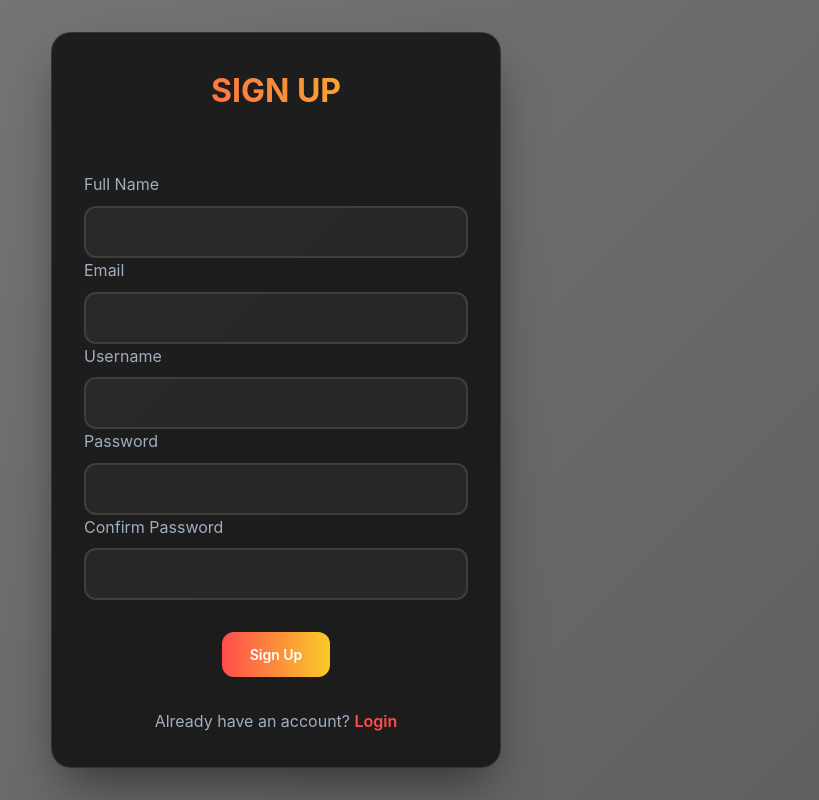
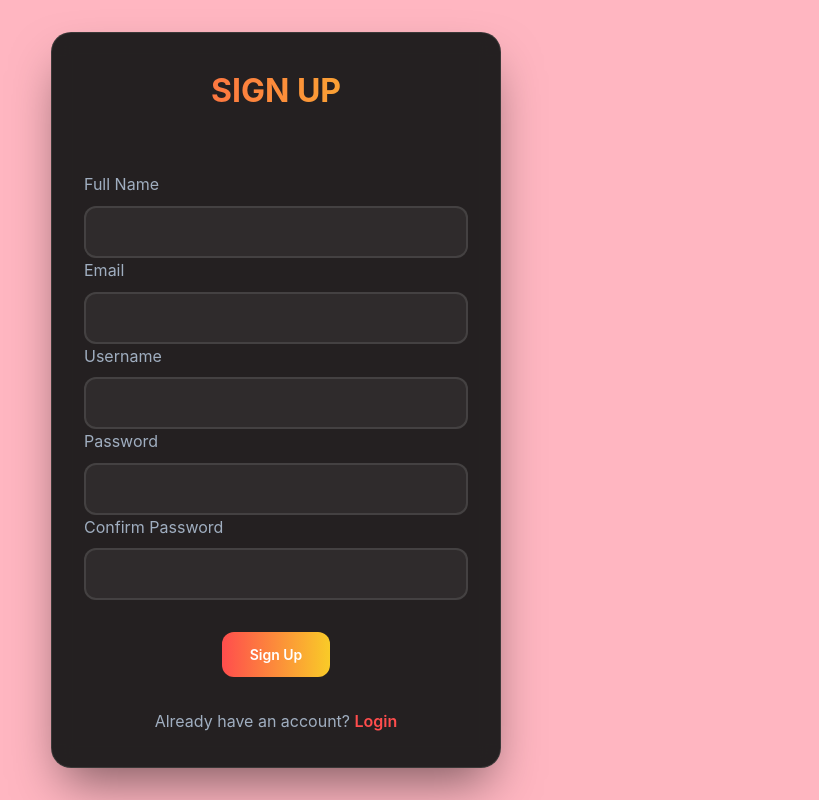
Before and after one commit to KrishnenduMR/CredSecure, a Flask app: page /signup in a window 1280 px wide. Shown: the whole page, without its empty margins (364-1183 px from the left). Run offline with Flask 3, Linux system fonts and the light colour scheme; parts of the project's set-up code (start-up, migrations or seed data) failed here and were passed over.

Commit message:
styles changed

```diff
--- a/CredSecure/app.py
+++ b/CredSecure/app.py
@@ -1,4 +1,5 @@
 # Importing essential libraries
+from flask_socketio import SocketIO
 from flask import Flask, render_template, request,url_for,session,redirect
 import pickle
 import numpy as np
@@ -6,6 +7,7 @@
 filename = 'credit-card-model.pkl'
 model = pickle.load(open('credit-card-model.pkl', 'rb'))
 app = Flask(__name__)
+socketio = SocketIO(app)
 app.secret_key = 'C16'
 # Home page route
 @app.route('/')
@@ -99,4 +101,4 @@
     return redirect(url_for('home'))
 
 if __name__ == '__main__':
-    app.run()
+    socketio.run(app, debug=True)
--- a/CredSecure/static/style2.css
+++ b/CredSecure/static/style2.css
@@ -11,7 +11,7 @@
 
 body {
     font-family: Arial, sans-serif;
-    background: linear-gradient(to top, rgba(0,0,0,0.5) 50%, rgba(0,0,0,0.5) 50%), url(1.jpg);
+    background: lightpink;
     background-position: center;
     background-size: cover;
     background-attachment: fixed;
--- a/CredSecure/static/style3.css
+++ b/CredSecure/static/style3.css
@@ -7,7 +7,7 @@
 }
 
 body {
-  background: linear-gradient(135deg, #7a7979 0%, #5f5f5f 100%);
+  background: lightpink;
   color: #ffffff;
   min-height: 100vh;
   line-height: 1.6;
--- a/CredSecure/static/style4.css
+++ b/CredSecure/static/style4.css
@@ -6,7 +6,7 @@
 }
 body {
     width:100%;
-    background: linear-gradient(to top, rgb(216, 219, 147)50%, rgb(216,219,147)50%), url(1.jpg);
+    background: lightpink;
 }
 .title h1{
     text-align: center;
--- a/CredSecure/static/style6.css
+++ b/CredSecure/static/style6.css
@@ -7,7 +7,7 @@
   }
 
   body {
-    background: linear-gradient(135deg, #7a7979 0%, #5f5f5f 100%);
+    background: lightpink;
     color: #ffffff;
     min-height: 100vh;
     line-height: 1.6;
```
Also changed, not shown: CredSecure/static/style5.css (+1 -6 lines), 1 other file.
